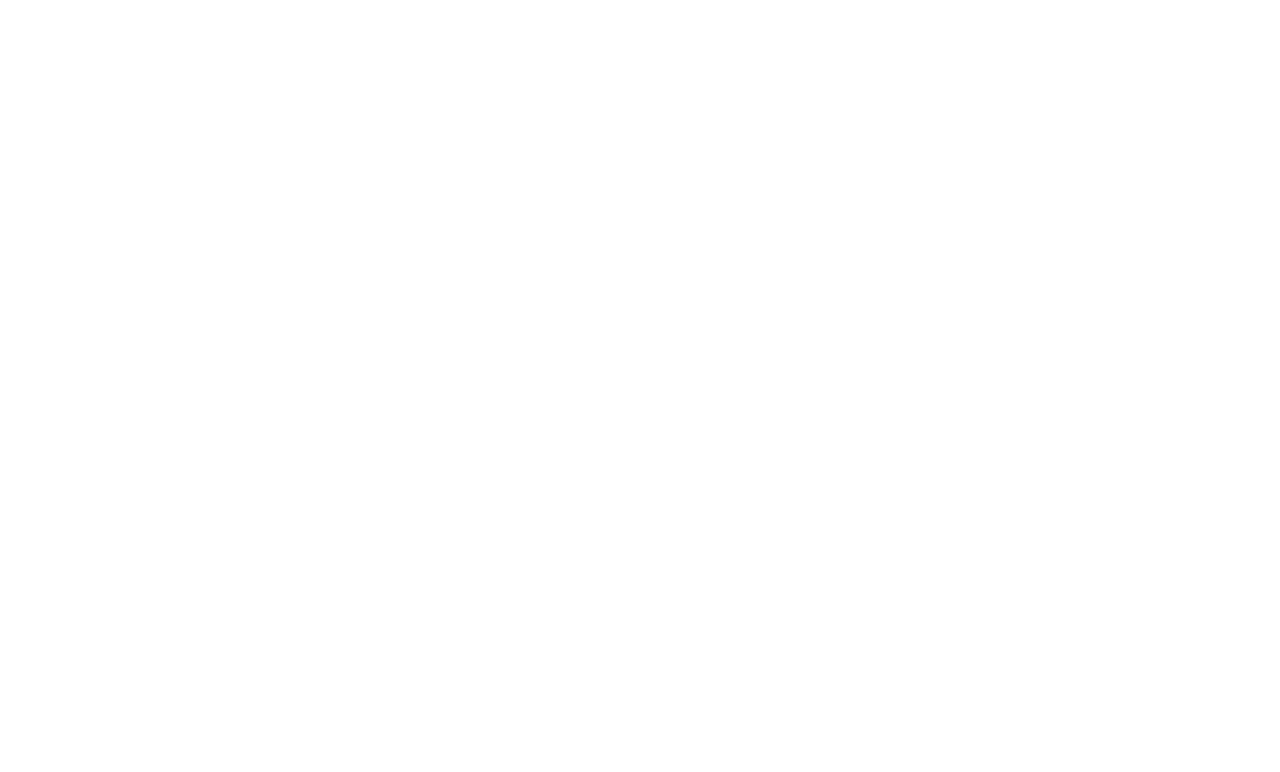
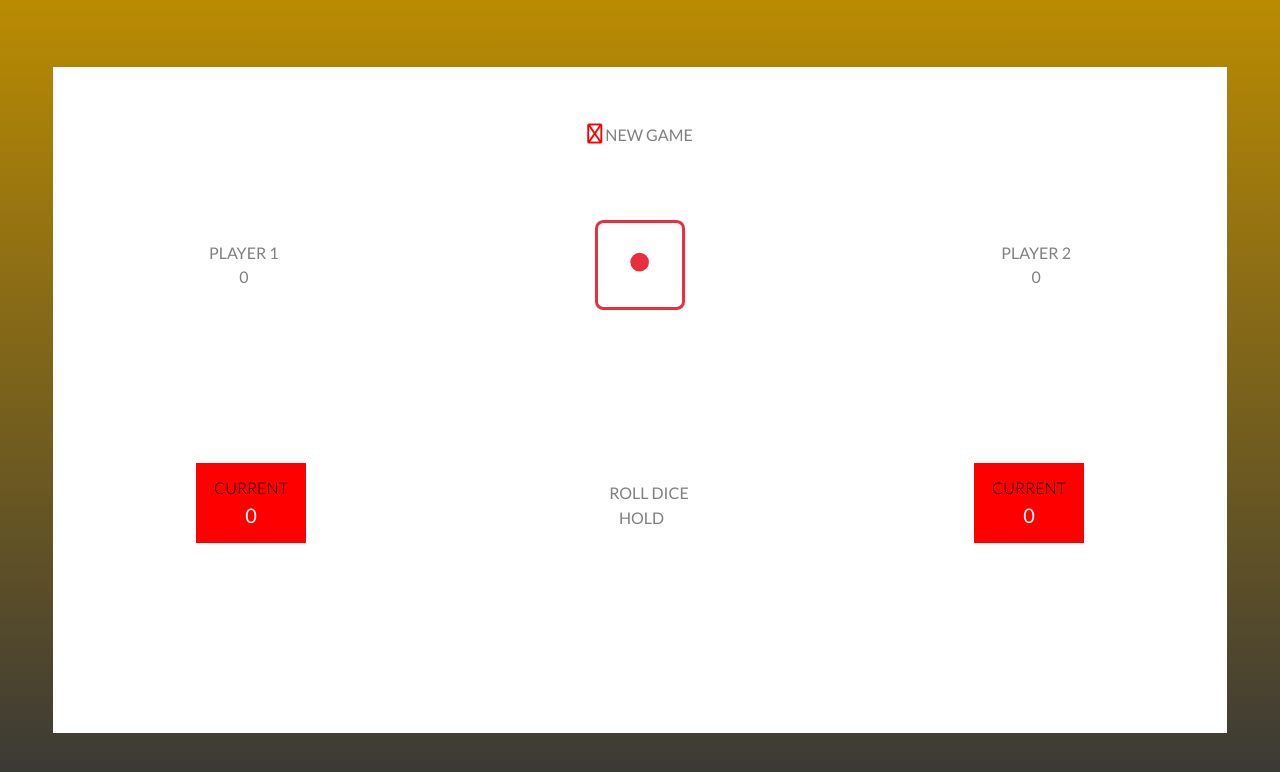
Before and after one commit to TanguyHOSPICE/Eval-DiceRolling, a plain HTML site: page index.html in a window 1280 px wide. Drawn offline with nearby package versions, Linux system fonts and the light colour scheme.

Commit message:
Ajouts : Structure de base html Mise en place premiers éléments css Ajout des images des dés Ajout de la police Lato

```diff
--- a/index.html
+++ b/index.html
@@ -5,13 +5,90 @@
   <meta charset="UTF-8">
   <meta http-equiv="X-UA-Compatible" content="IE=edge">
   <meta name="viewport" content="width=device-width, initial-scale=1.0">
+
   <title>Dice Rolling Game</title>
+
+  <!-- Font -->
+  <link rel="preconnect" href="https://fonts.googleapis.com">
+  <link rel="preconnect" href="https://fonts.gstatic.com" crossorigin>
+  <link href="https://fonts.googleapis.com/css2?family=Lato:wght@100;300;400;700;900&display=swap" rel="stylesheet">
+  <!-- font awesome -->
+  <link rel="stylesheet" href="https://cdnjs.cloudflare.com/ajax/libs/font-awesome/6.4.0/css/all.min.css"
+    integrity="sha512-iecdLmaskl7CVkqkXNQ/ZH/XLlvWZOJyj7Yy7tcenmpD1ypASozpmT/E0iPtmFIB46ZmdtAc9eNBvH0H/ZpiBw=="
+    crossorigin="anonymous" referrerpolicy="no-referrer" />
+
+  <!-- Tailwindcss -->
+  <script src="https://cdn.tailwindcss.com"></script>
   <!-- CSS -->
   <link rel="stylesheet" href="style.css">
 </head>
 
-<body>
+<body class="flex flex-col justify-center items-center">
+  <div id="gameContainerDiv"
+    class="container flex flex-col justify-center items-center w-11/12 h-5/6 bg-white py-28 pt-14 pb-28">
+    <!-- Start Game -->
+    <div id="startGameDiv">
+      <button class="border-none outline-none">
+        <i class="fa-regular fa-circle-plus"></i>
+        NEW GAME
+      </button>
+    </div>
+    <!-- Game Row-->
+    <div id="gameRowDiv">
+      <!-- Player -->
+      <div class="player-wrapper">
+        <div class="player1">
+          <div class="player-name">
+            <h2>PLAYER 1</h2>
+          </div>
+          <div class="player-score">
+            <h2>0</h2>
+          </div>
+        </div>
+      </div>
+      <!-- Dice -->
+      <div class="dice-wrapper">
+        <img src="/images/dice-01.svg" alt="face dé" id="face">
+      </div>
+      <!-- Player -->
+      <div class="player-wrapper">
+        <div class="player2">
+          <div class="player-name">
+            <h2>PLAYER 2</h2>
+          </div>
+          <div class="player-score">
+            <h2>0</h2>
+          </div>
+        </div>
+      </div>
 
+    </div>
+
+    <!-- Score row -->
+    <div id="scoreRowDiv">
+      <!-- Score player 1 -->
+      <div class="global-player">
+        <h4>CURRENT</h4>
+        <span class="current1">0</span>
+      </div>
+      <!-- Options of the game -->
+      <div id="action-wrapper">
+        <button id="refresh" class="border-none outline-none">
+          <i class="fa-light fa-arrows-rotate"></i>
+          ROLL DICE
+        </button>
+        <button id="download" class="border-none outline-none">
+          <i class="fa-regular fa-arrow-down-to-square"></i>
+          HOLD
+        </button>
+      </div>
+      <!-- Score player 2 -->
+      <div class="global-player">
+        <h4>CURRENT</h4>
+        <span class="current2">0</span>
+      </div>
+    </div>
+  </div>
 
 
   <!-- JS -->
--- a/style.css
+++ b/style.css
@@ -0,0 +1,86 @@
+/* TODO import Font : @import url('https://fonts.googleapis.com/css2?family=Lato:wght@100;300;400;700;900&display=swap'); */
+
+* {
+	margin: 0;
+	padding: 0;
+	box-sizing: border-box;
+}
+
+body {
+	height: 100vh;
+	font-family: 'Lato', sans-serif;
+	background: linear-gradient(to bottom, #ba8b02, #181818dd);
+	color: grey;
+}
+
+i {
+	color: red;
+	font-size: 20px;
+}
+/**** ---Bloc Start game---  ****/
+#startGameDiv {
+	height: 50px;
+	width: 100%;
+	display: flex;
+	flex-shrink: 1;
+	justify-content: center;
+	align-items: flex-start;
+}
+
+#startGameDiv button {
+}
+
+/**** ---Bloc Game row---  ****/
+#gameRowDiv {
+	height: 100%;
+	width: 100%;
+	display: flex;
+	flex-grow: 2;
+	justify-content: space-around;
+	align-items: center;
+}
+
+.player-wrapper {
+	display: flex;
+	flex-direction: column;
+	justify-content: center;
+	align-items: center;
+	text-align: center;
+}
+/**** ---Bloc Score row---  ****/
+#scoreRowDiv {
+	height: 100%;
+	width: 100%;
+	display: flex;
+	flex-shrink: 1;
+	justify-content: space-around;
+	align-items: center;
+}
+
+.global-player {
+	width: 110px;
+	height: 80px;
+	display: flex;
+	flex-direction: column;
+	justify-content: center;
+	align-items: center;
+	background-color: red;
+}
+
+.global-player h4 {
+	color: black;
+	font-weight: 300;
+}
+
+.global-player span {
+	color: white;
+	font-size: 20px;
+}
+
+#action-wrapper {
+	display: flex;
+	flex-direction: column;
+	justify-content: center;
+	align-items: center;
+	align-content: space-between; /*TODO: A vérif*/
+}
```
Also changed, not shown: images/Lato/OFL.txt (added, +93 -0 lines), images/Lato/Lato-Black.ttf (added), images/Lato/Lato-BlackItalic.ttf (added), images/Lato/Lato-Bold.ttf (added), images/Lato/Lato-BoldItalic.ttf (added), images/Lato/Lato-Italic.ttf (added), images/Lato/Lato-Light.ttf (added), images/Lato/Lato-LightItalic.ttf (added), images/Lato/Lato-Regular.ttf (added), images/Lato/Lato-Thin.ttf (added), images/Lato/Lato-ThinItalic.ttf (added), images/dice-01.svg (added), images/dice-02.svg (added), images/dice-03.svg (added), 4 more files.
